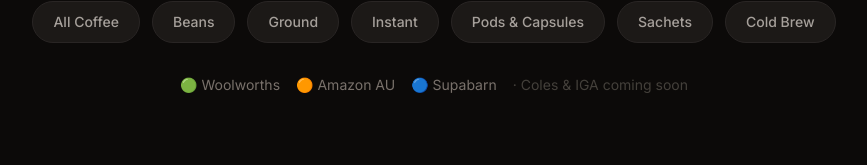
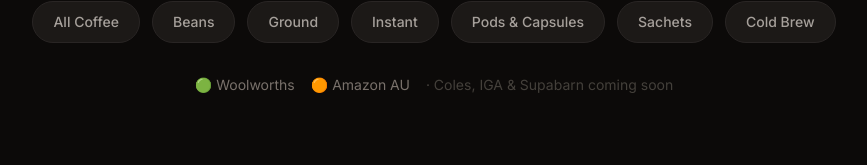
Before and after one commit to Felix-GV/Budget-Coffee, a Next.js app: page / in a window 1280 px wide. Shown: the part 449-614 px from the top of the page, without its empty margins (206-1073 px from the left). Built offline with nearby package versions, Linux system fonts and the light colour scheme.

Commit message:
fix: remove Supabarn from active sources

```diff
--- a/src/app/page.tsx
+++ b/src/app/page.tsx
@@ -39,8 +39,7 @@ export default function Home() {
         <div className="mt-8 flex gap-4 flex-wrap justify-center text-stone-500 text-sm">
           <span>🟢 Woolworths</span>
           <span>🟠 Amazon AU</span>
-          <span>🔵 Supabarn</span>
-          <span className="text-stone-700">· Coles & IGA coming soon</span>
+          <span className="text-stone-700">· Coles, IGA & Supabarn coming soon</span>
         </div>
       </div>
       <footer className="text-center text-stone-700 text-sm py-6">
```
